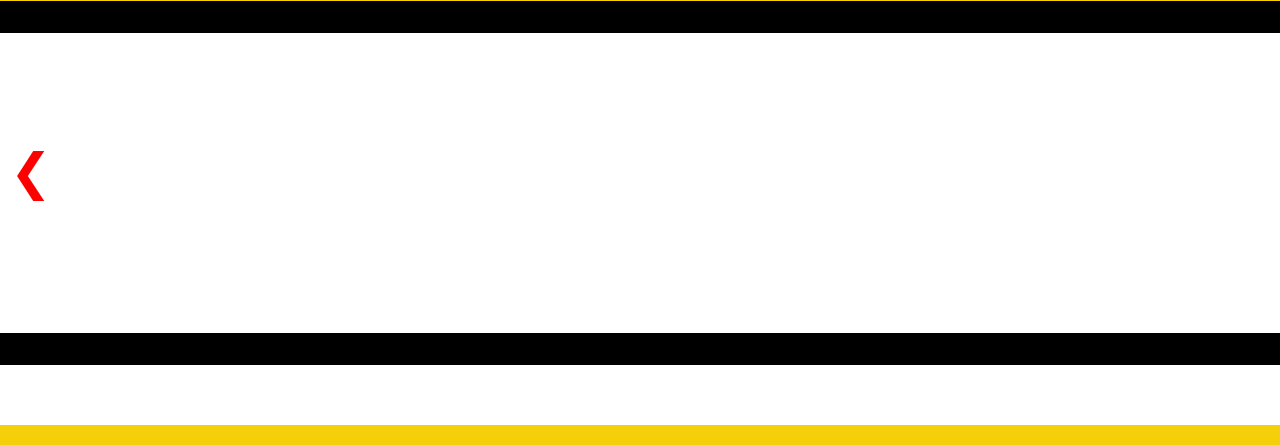
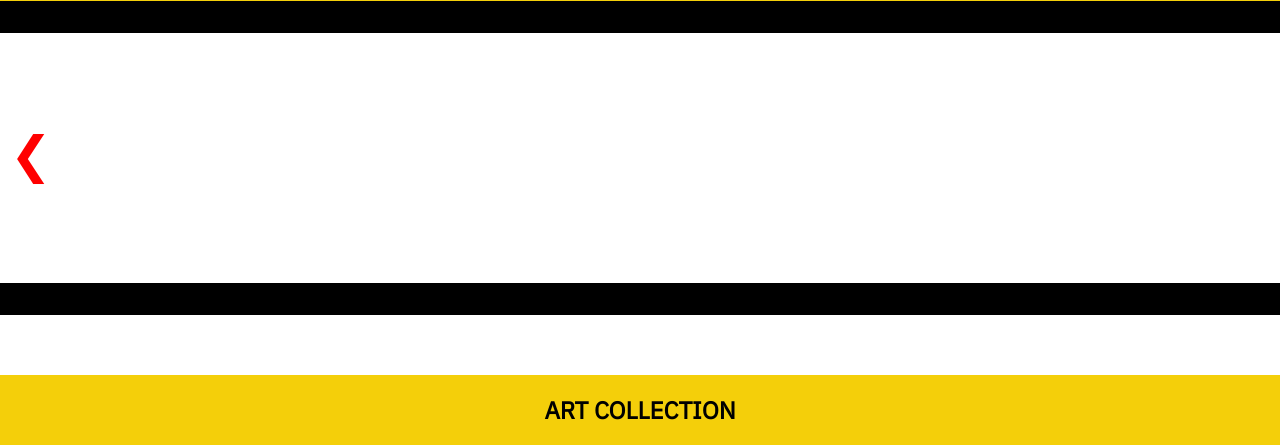
Before and after one commit to hwjworld/grus_artistocial, a PHP site: page / in a window 1280 px wide; the page is wider, and only the part inside the window is pictured. Shown: the part 526-971 px from the top of that part. Run offline with PHP 8.4, Linux system fonts and the light colour scheme; data that the repository does not hold is empty; some libraries are stand-ins or nearby versions.

Commit message:
index img

```diff
--- a/websrc/css/publicStyle.css
+++ b/websrc/css/publicStyle.css
@@ -808,7 +808,7 @@
 
 .carousel .wrapper {
     width: 1400px;
-    height: 300px;
+    height: 250px;
     overflow: hidden;
     margin: 0 auto;
     position: relative;
@@ -816,7 +816,7 @@
 
 .carousel .contain img {
     width: 380px;
-    height: 300px;
+    height: 250px;
     margin: 0 20px;
 }
 
```
